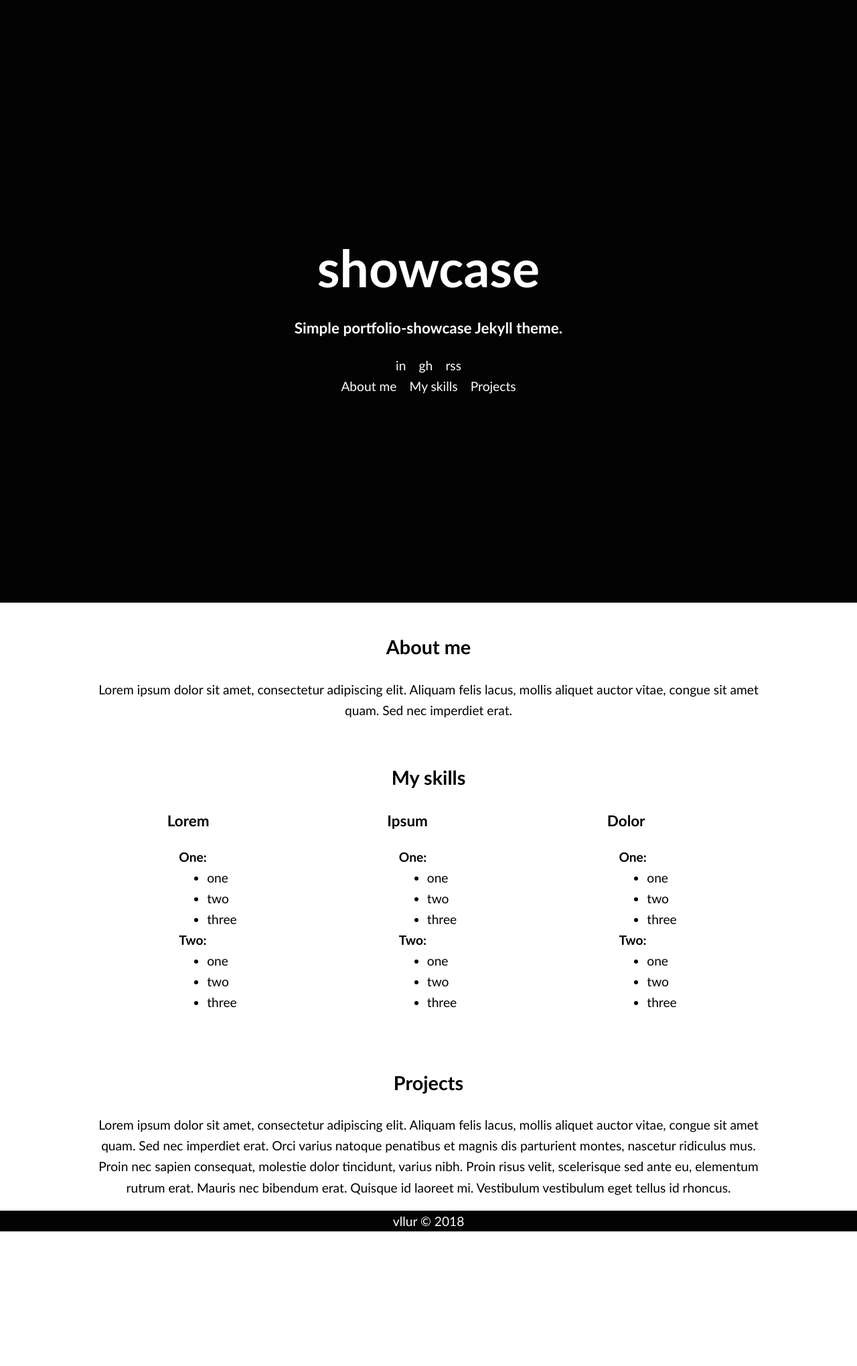
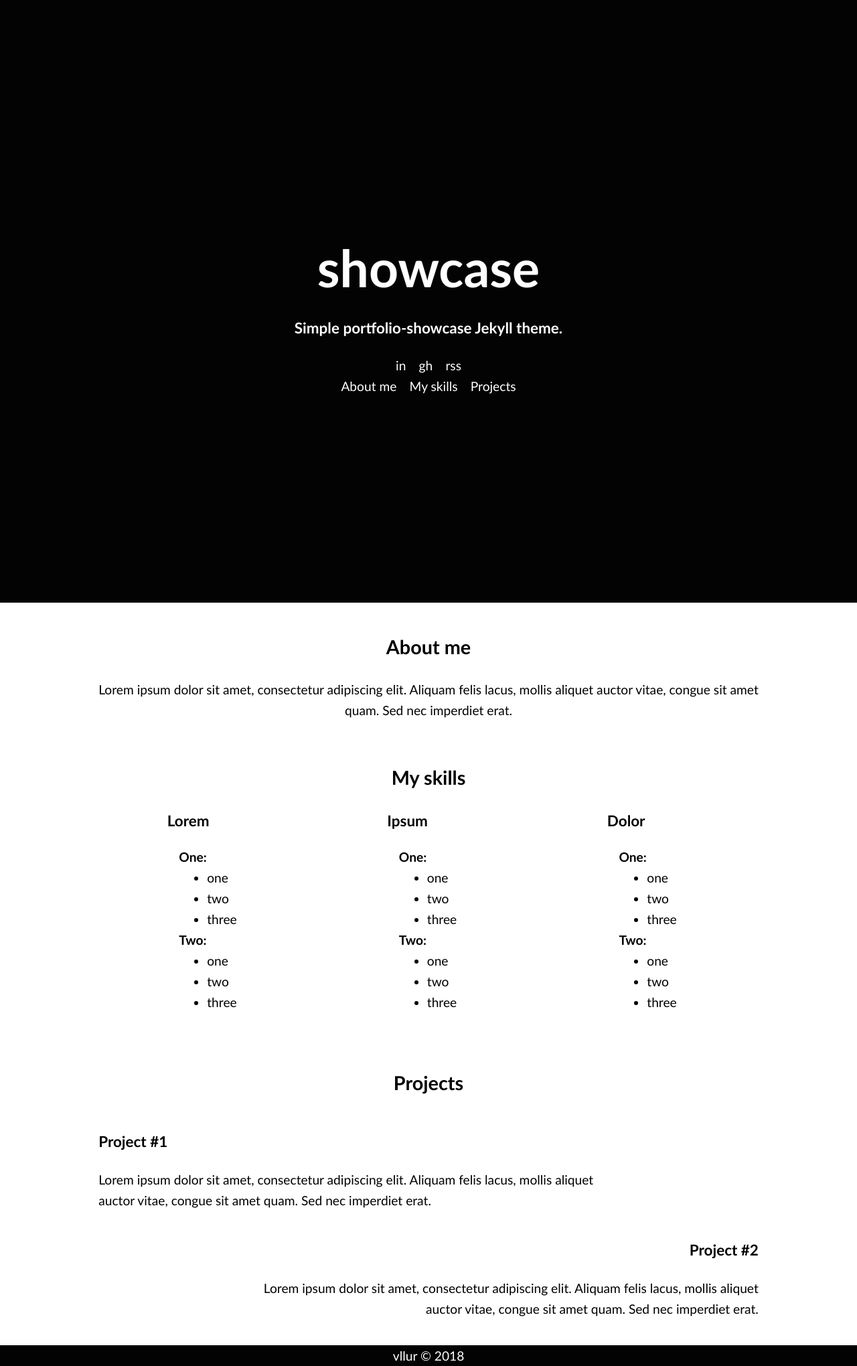
Before and after one commit to vllur/showcase, a Jekyll site: the page built from index.html, in a window 1280 px wide. Shown: the whole page at 67% size. Built offline with Jekyll 4.4.1, drawn with Linux system fonts in a browser that asks for light colours; the list of posts is cut into pages by our own code; before the commit the page ends 1839 px from its top, so only the background shows below that.

Commit message:
"Projects" section

```diff
--- a/_sass/base.scss
+++ b/_sass/base.scss
@@ -46,6 +46,12 @@ nav > ul, .taglist{
 	margin-right: auto;
 }
 
+.content-wrapper > article
+{
+	display: flex;
+	flex-direction: column;
+}
+
 article
 {
 	padding: 1em;
@@ -74,6 +80,17 @@ article
 	margin: 0 0.5em 0 0.5em;
 }
 
+#projects > section
+{
+	text-align: left;
+	max-width: 75%;
+}
+
+#projects > section:nth-child(odd)
+{
+	text-align: right;
+	align-self: end;
+}
 
 footer
 {
--- a/index.html
+++ b/index.html
@@ -68,5 +68,12 @@ layout: default
 
 <article id="projects">
     <h2>Projects</h2>
-    Lorem ipsum dolor sit amet, consectetur adipiscing elit. Aliquam felis lacus, mollis aliquet auctor vitae, congue sit amet quam. Sed nec imperdiet erat. Orci varius natoque penatibus et magnis dis parturient montes, nascetur ridiculus mus. Proin nec sapien consequat, molestie dolor tincidunt, varius nibh. Proin risus velit, scelerisque sed ante eu, elementum rutrum erat. Mauris nec bibendum erat. Quisque id laoreet mi. Vestibulum vestibulum eget tellus id rhoncus.
+    <section>
+        <h3> Project #1 </h3>
+        <p> Lorem ipsum dolor sit amet, consectetur adipiscing elit. Aliquam felis lacus, mollis aliquet auctor vitae, congue sit amet quam. Sed nec imperdiet erat. </p>
+    </section>
+    <section>
+        <h3> Project #2 </h3>
+        <p> Lorem ipsum dolor sit amet, consectetur adipiscing elit. Aliquam felis lacus, mollis aliquet auctor vitae, congue sit amet quam. Sed nec imperdiet erat. </p>
+    </section>
 </article>
```
